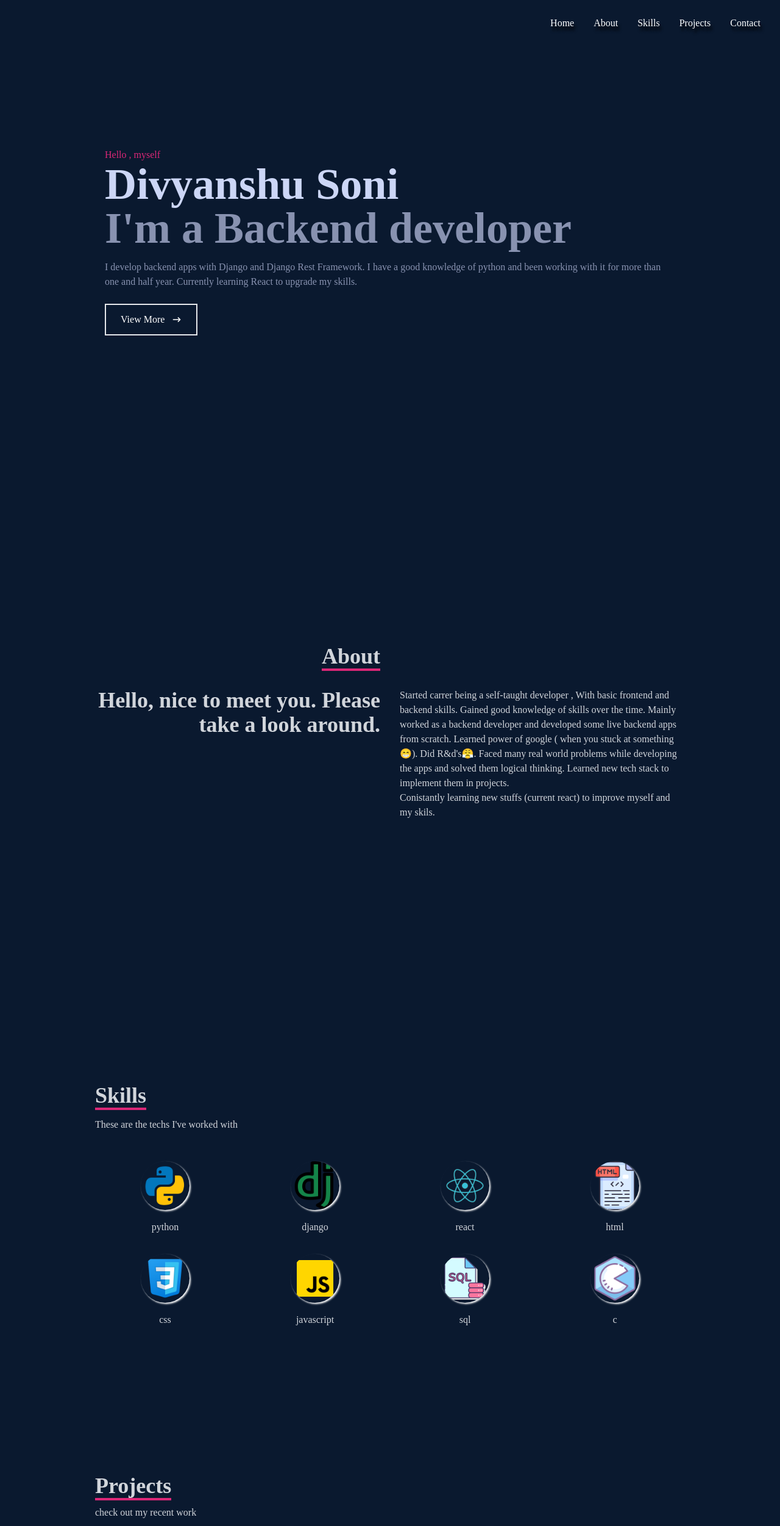
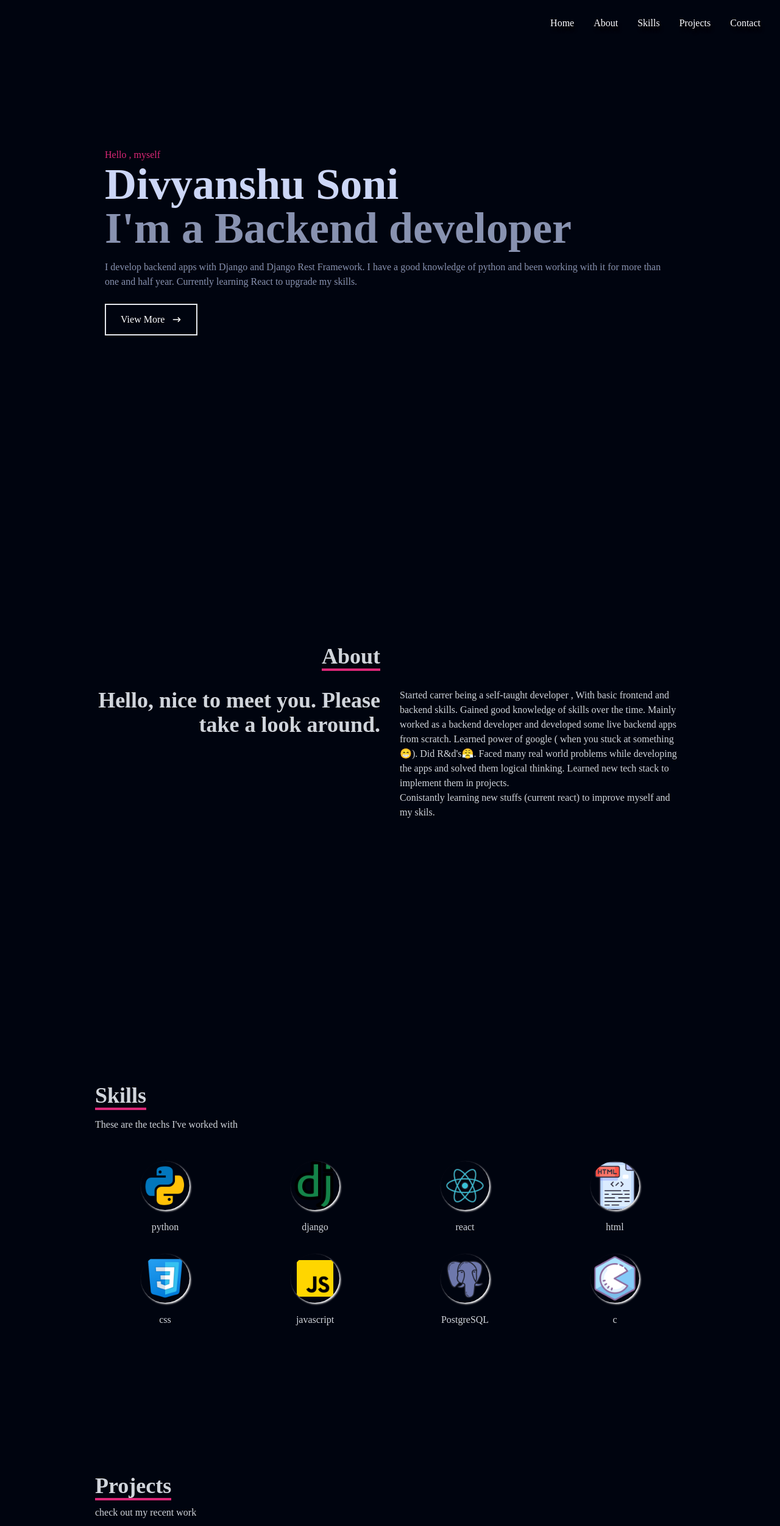
Before and after one commit to coderaman21/portfolio_react, a React (Create React App) app: page / in a window 1280 px wide. Shown: the top 2502 px of the page at 61% size. Built offline with nearby package versions, Linux system fonts and the light colour scheme.

Commit message:
update: color coding

```diff
--- a/src/components/About.js
+++ b/src/components/About.js
@@ -2,7 +2,7 @@ import React from 'react'
 
 const About = () => {
   return (
-    <div name='about' className='w-full h-screen bg-[#0a192f] text-gray-300'>
+    <div name='about' className='w-full h-screen bg-[#00040f] text-gray-300'>
         <div className='flex flex-col justify-center items-center w-full h-full'>
             <div className='max-w-[1000px] w-full grid grid-cols-2 gap-8'>
                 <div className='sm:text-right pb-8 pl-4'>
--- a/src/components/Contact.js
+++ b/src/components/Contact.js
@@ -18,7 +18,7 @@ const Contact = () => {
     }
 
     return <>
-        <div name='contact' className='w-full h-screen  bg-[#0a192f] flex justify-center items-center'>
+        <div name='contact' className='w-full h-screen  bg-[#00040f] flex justify-center items-center'>
             <div className='flex flex-col max-w-[1000px] w-full p-4 '>
                 <div className='pb-5'>
                     <p className='text-4xl font-bold inline border-b-4 border-pink-600 text-gray-300 text-center'>Contact Me</p>
--- a/src/components/Home.js
+++ b/src/components/Home.js
@@ -4,7 +4,7 @@ import {Link} from 'react-scroll';
 
 const Home = () => {
   return (
-    <div name='home' className='bg-[#0a192f] w-full h-screen'>
+    <div name='home' className='bg-[#00040f] w-full h-screen'>
 
       <div className='max-w-[1000px] mx-auto px-8 flex flex-col justify-center h-full'>
         <p className='text-pink-600'>Hello , myself</p>
--- a/src/components/Navbar.jsx
+++ b/src/components/Navbar.jsx
@@ -7,7 +7,7 @@ function Navbar() {
     const [nav,setNav] = useState(true);
     const handleClick = () => setNav(!nav);
   return (
-    <div name='navbar' className='fixed w-full h-[80px] flex justify-between items-center px-4 bg-[#0a192f] text-gray-300 pb-1'>
+    <div name='navbar' className='fixed w-full h-[80px] flex justify-between items-center px-4 bg-[#00040f] text-gray-300 pb-1'>
         {/* logo */}
         <div>
 
--- a/src/components/Projects.js
+++ b/src/components/Projects.js
@@ -15,7 +15,7 @@ const Projects = () => {
     let jamNotesSummary = 'A FullStack website to create notes , with React as Frontend and Django as Backend . login to your account or signup for one. Create,Read,Update,Delete notes. '
 
     return (
-    <div name='projects' className='w-full  bg-[#0a192f] text-gray-300'>
+    <div name='projects' className='w-full  bg-[#00040f] text-gray-300'>
         <div className='max-w-[1000px] w-full h-full mx-auto flex flex-col justify-center p-4'>
             <div className=''>
                 <p className='text-4xl font-bold inline border-b-4 text-gray-300 border-pink-600'>
@@ -30,7 +30,7 @@ const Projects = () => {
 
                 {/* project cards */}
 
-                <ProjectCard name='Jam Notes' code='https://github.com/coderaman21/jam-notes-FE' demo='https://jam-notes.netlify.app/' image={jamnotes} summary={jamNotesSummary}/>
+                <ProjectCard name='Jam Notes' code='https://github.com/coderaman21/jam-notes-BE' demo='https://jam-notes.netlify.app/' image={jamnotes} summary={jamNotesSummary}/>
                 <ProjectCard name='Cartdone' code='https://github.com/coderaman21/Cartdone' demo='https://divyanshu21.pythonanywhere.com/' image={shopee} summary={cartdoneSummary}/>
                 <ProjectCard name='Techies blogs' code='https://github.com/coderaman21/techies-blogs' demo='https://techies-blogs.vercel.app/' image={blogs}  summary={blogsSummary}/>
                 <ProjectCard name='Textutilite.com' code='https://github.com/coderaman21/Textutils' demo='https://textutils-five-wine.vercel.app/' image={texutilitie}  summary={utilSummary}/>
--- a/src/components/Skills.js
+++ b/src/components/Skills.js
@@ -4,7 +4,7 @@ import css from '../Icons/icons8-css3.png'
 import django from '../Icons/icons8-django.png'
 import html from '../Icons/icons8-html.png'
 import python from '../Icons/icons8-python.png'
-import sql from '../Icons/icons8-sql.png'
+import postgresql from '../Icons/postgresql.png'
 import javascript from '../Icons/icons8-javascript.png'
 import react from '../Icons/icons8-react.png'
 
@@ -13,7 +13,7 @@ import '../css/skills.css'
 
 const Skills = () => {
   return (
-    <div className='w-full h-screen bg-[#0a192f] text-gray-300' name='skills'>
+    <div className='w-full h-screen bg-[#00040f] text-gray-300' name='skills'>
         <div className='max-w-[1000px] mx-auto  p-4 flex flex-col justify-center w-full h-full'>
             <div>
                 <p className='text-4xl font-bold inline border-b-4 border-pink-600'>
@@ -31,7 +31,7 @@ const Skills = () => {
                 <SkillsCard name='html' alt='html icon' image={html} />
                 <SkillsCard name='css' alt='css icon' image={css} />
                 <SkillsCard name='javascript' alt='javascript icon' image={javascript} />
-                <SkillsCard name='sql' alt='sql icon' image={sql} />
+                <SkillsCard name='PostgreSQL' alt='postgresql icon' image={postgresql} />
                 <SkillsCard name='c' alt='c icon' image={c} />
             </div>
 
```
Also changed, not shown: src/Icons/postgresql.png (added).
